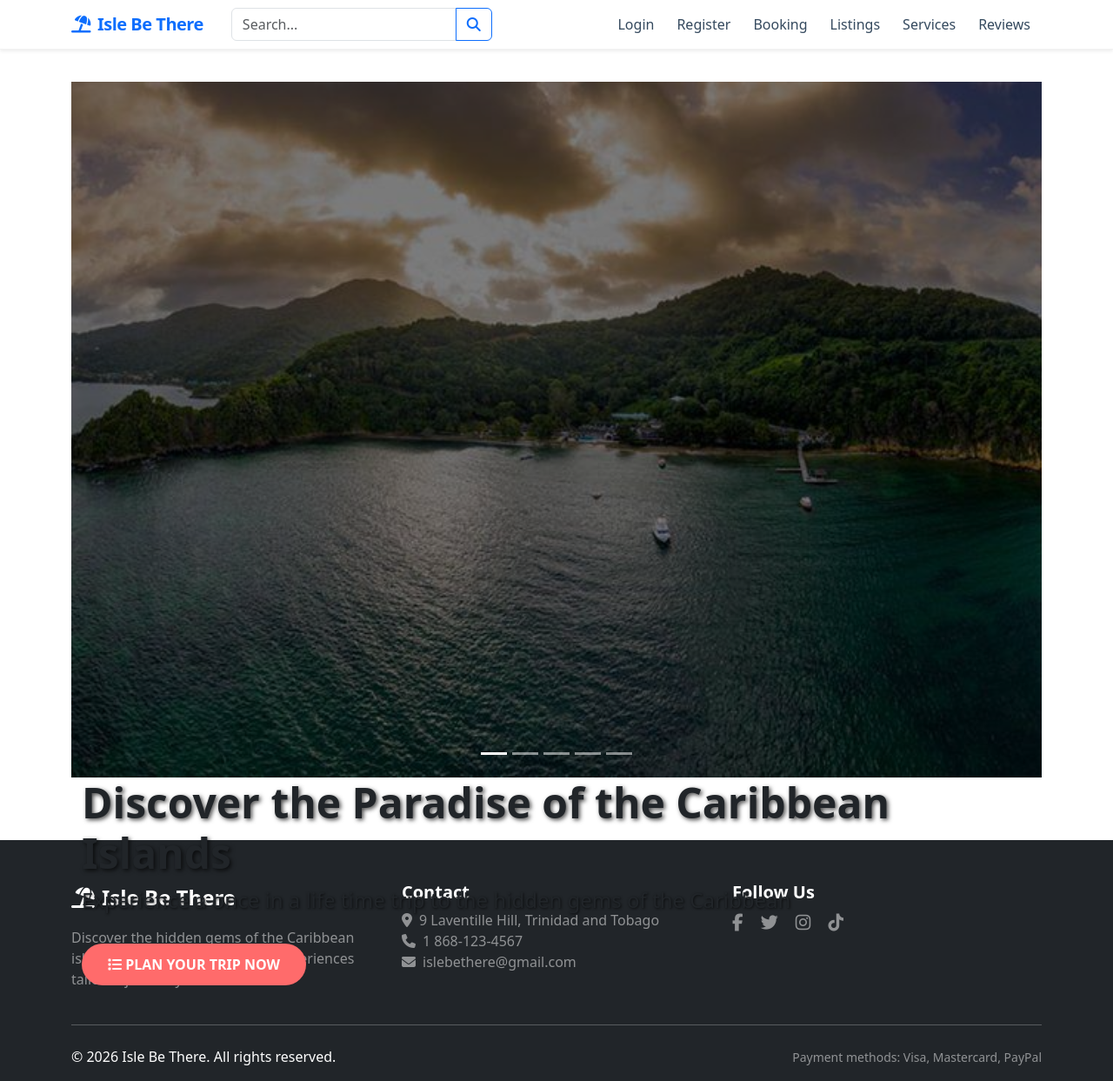
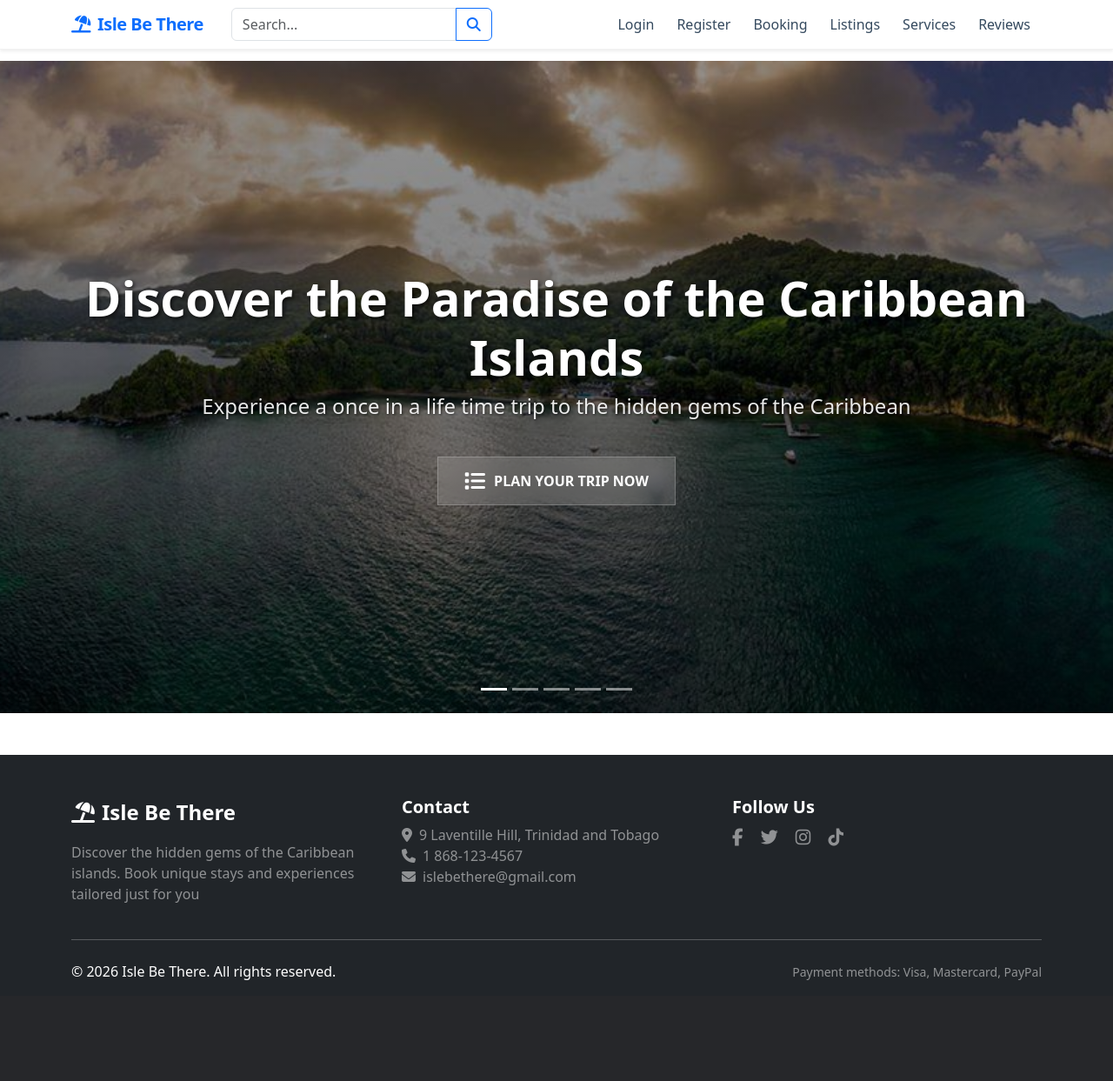
Before and after one commit to ALDR-Solutions/isle-be-there, a Flask app: page / in a window 1280 px wide. Shown: the whole page at 87% size. After the commit the page ends 1127 px from the top, so only its background shows below. Run offline with Flask 3, Linux system fonts and the light colour scheme; some libraries are stand-ins or nearby versions.

Commit message:
base and index html changes

```diff
--- a/App/templates/base.html
+++ b/App/templates/base.html
@@ -110,11 +110,9 @@
 
     </nav>
 
-    <main class="main-content py-4">
-        <div class="container">
-            {% include "message.html" %}
-            {% block content %}{% endblock%}
-        </div>
+    <main class="main-content">
+        {% include "message.html" %}
+        {% block content %}{% endblock%}
     </main>
 
     <footer class="bg-dark text-white pt-5 pb-3 mt-5">
--- a/App/templates/index.html
+++ b/App/templates/index.html
@@ -7,6 +7,9 @@
         height: 100vh;
         width: 100%;
         position: relative;
+        overflow: hidden;
+        margin-top: -50px;
+        padding-top: 50px;
     }
 
     #heroCarousel,
@@ -23,14 +26,29 @@
     }
 
     #heroCarousel .carousel-item::after {
-        content: "";
+        content: '';
         position: absolute;
         top: 0;
         left: 0;
         width: 100%;
         height: 100%;
-        background: rgba(0, 0, 0, 0.5);
+        background: linear-gradient(rgba(0,0,0,0.4), rgba(0,0,0,0.6));
         z-index: 1;
+    }
+
+    .hero-content-overlay {
+        position: absolute;
+        top: 0;
+        left: 0;
+        width: 100%;
+        height: 100%;
+        display: flex;
+        align-items: center;
+        justify-content: center;
+        text-align: center;
+        color: white;
+        z-index: 2;
+        pointer-events: none;
     }
 
     .hero-content-overlay .container{
@@ -38,31 +56,50 @@
     }
 
     .hero-title{
-        font-size: 3rem;
-        font-weight: bold;
+        font-size: 3.5rem;
+        margin-bottom: 5px;
+        font-weight: 700;
         text-shadow: 2px 2px 5px rgba(0, 0, 0, 0.7);
     }
 
     .hero-subtitle{
         font-size: 1.5rem;
-        margin-bottom: 2rem;
+        margin-bottom: 40px;
+        opacity: 0.9;
         text-shadow: 1px 1px 3px rgba(0, 0, 0, 0.7);
     }
 
+    .itinerary-nav{
+        display: flex;
+        justify-content: center;
+        gap: 20px;
+        flex-wrap: wrap;
+        margin-top: 20px;
+    }
+
     .itinerary-btn{
-        background-color: #ff6b6b;
+        background: rgba(255, 255, 255, 0.15);
+        backdrop-filter: blur(10px);
+        border: 1px solid rgba(255, 255, 255, 0.2);
         color: white;
-        padding: 12px 30px;
-        border-radius: 50px;
+        padding: 15px 30px;
+        font-weight: 600;
+        transition: all 0.3s ease;
         text-decoration: none;
-        font-weight: bold;
-        transition: 0.3;
-        display: inline-block;
+        display: inline-flex;
+        align-items: center;
+        gap: 10px;
     }
 
     .itinerary-btn:hover{
-        background: #ff5252;
+        background: rgba(255, 255, 255, 0.25);
+        transform: translateY(-2px);
+        box-shadow: 0 5px 15px rgba(0, 0, 0, 0.2);
         color: white;
+    }
+
+    .itinerary-btn i{
+        font-size: 1.5rem;
     }
 
     .carousel-control-prev, .carousel-control-next,
@@ -71,17 +108,17 @@
     }
 </style>
 <section class="hero-section">
-    <div id="heroCarousel" class="carousel slide" data-bs-ride="carousel">
+    <div id="heroCarousel" class="carousel slide carousel-fade" data-bs-ride="carousel">
         <div class="carousel-indicators">
-            <button type="button" data-bs-target="#heroCarousel" data-bs-slide-to="0" class="active"></button>
+            <button type="button" data-bs-target="#heroCarousel" data-bs-slide-to="0" class="active" aria-current="true" aria-label="Slide 1"></button>
 
-            <button type="button" data-bs-target="#heroCarousel" data-bs-slide-to="1" ></button>
+            <button type="button" data-bs-target="#heroCarousel" data-bs-slide-to="1" aria-label="Slide 2"></button>
 
-            <button type="button" data-bs-target="#heroCarousel" data-bs-slide-to="2" ></button>
+            <button type="button" data-bs-target="#heroCarousel" data-bs-slide-to="2" aria-label="Slide 3"></button>
 
-            <button type="button" data-bs-target="#heroCarousel" data-bs-slide-to="3" ></button>
+            <button type="button" data-bs-target="#heroCarousel" data-bs-slide-to="3" aria-label="Slide 4"></button>
 
-            <button type="button" data-bs-target="#heroCarousel" data-bs-slide-to="4"></button>
+            <button type="button" data-bs-target="#heroCarousel" data-bs-slide-to="4" aria-label="Slide 5"></button>
 
         </div>
 
```
